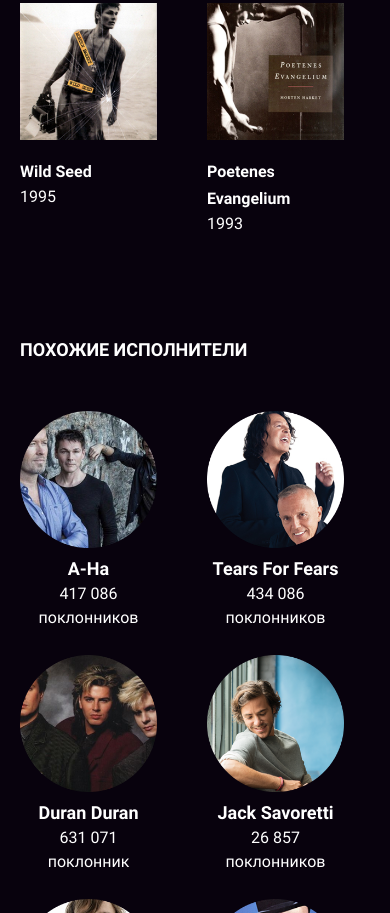
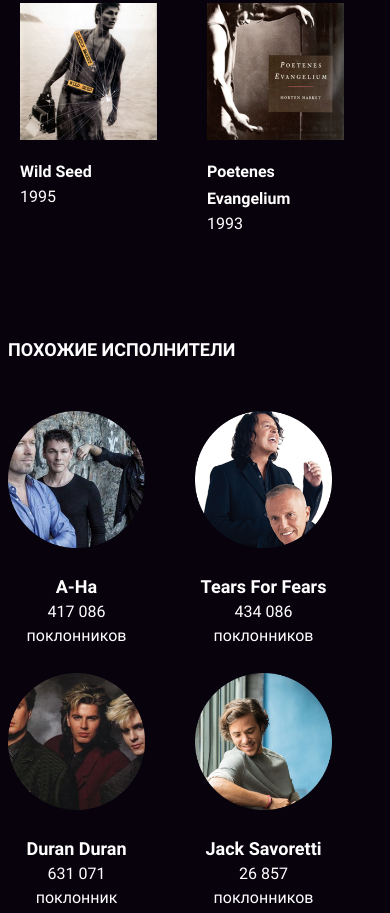
Before and after one commit to SonnyOnni/Layout-Music-box, a website: page src/artist.html in a window 390 px wide. Shown: the part 1994-2907 px from the top of the page. Drawn offline with Linux system fonts and the light colour scheme.

Commit message:
edit similar mobile section in artist.html

```diff
--- a/src/artist.html
+++ b/src/artist.html
@@ -160,8 +160,8 @@
                 </section>
             </section>
         </section>
-        <section id="page-similar">
-            <section class="wrapper">
+        <section class="page-similar">
+            <section id="page-similar" class="wrapper">
                 <h2 class="desktop-h2 popular-track-title">Похожие исполнители</h2>
                 <section class="grid-4">
                 <div class="similar-item">
--- a/src/scss/page-similar.scss
+++ b/src/scss/page-similar.scss
@@ -1,8 +1,11 @@
-#page-similar {
+.page-similar {
     @include flex-center;
 
     padding-top: 100px;
-    padding-bottom: 100px;
+}
+
+#page-similar {
+    width: 1200px;
 }
 
 .grid-4 {
@@ -45,6 +48,8 @@
         & .discography-album {
             width: 137px;
             height: 137px;
+
+            margin-bottom: 18px;
         }
     }
 }
```
Also changed, not shown: src/css/style.css, 1 other file.
